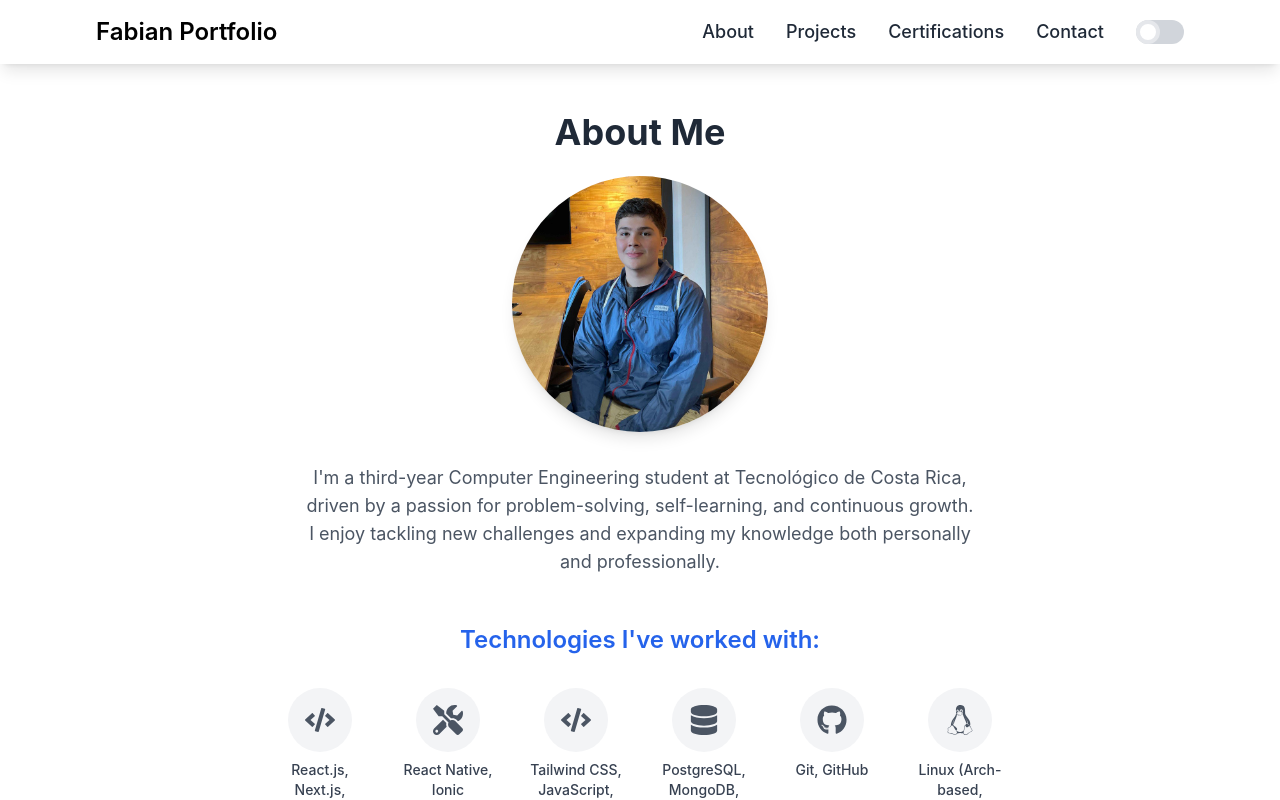
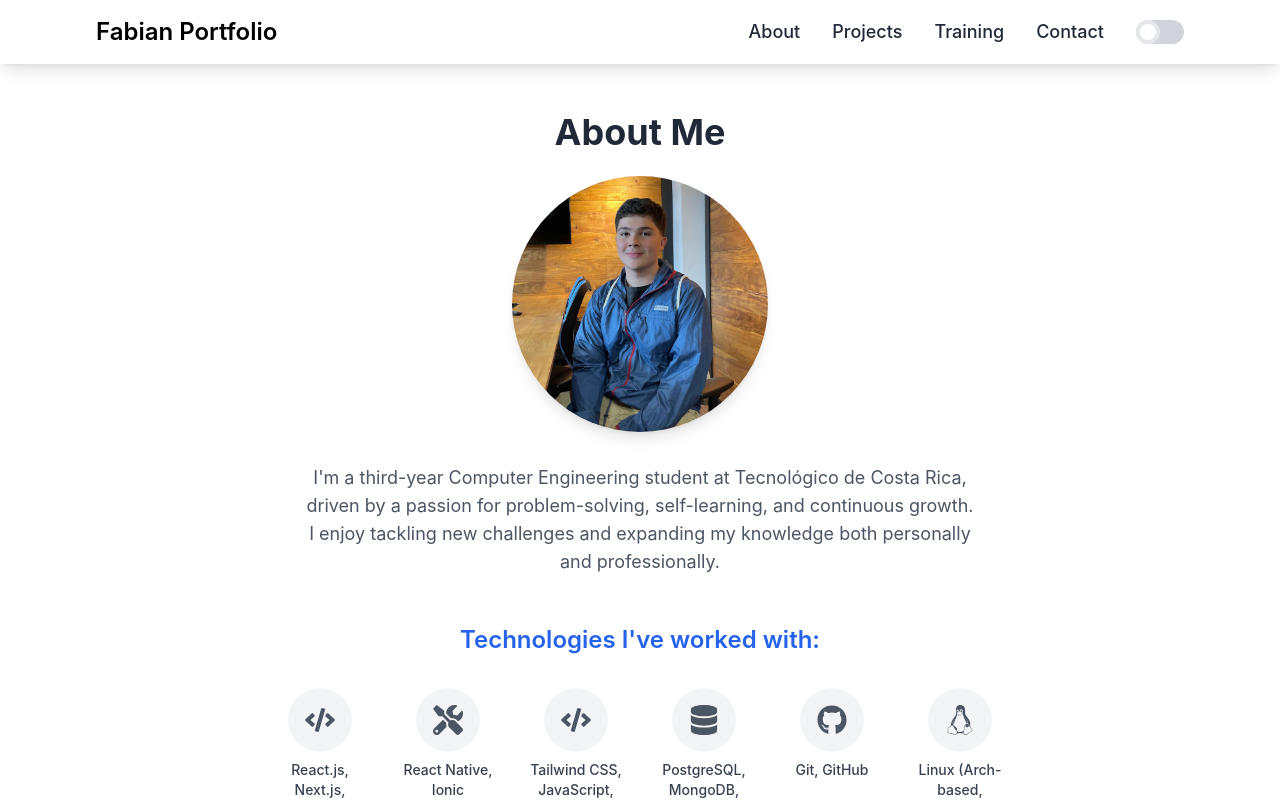
Before and after one commit to FabsCR/dev-portfolio-fabs, a Next.js app: page / in a window 1280 px wide. Shown: the top 800 px of the page. Built offline with nearby package versions, Linux system fonts and the light colour scheme; what @radix-ui/themes would draw is missing.

Commit message:
chore: update navbar label Training for consistency

```diff
--- a/src/components/Navbar.tsx
+++ b/src/components/Navbar.tsx
@@ -49,7 +49,7 @@ export default function Navbar() {
   const links = [
     { href: "#about", label: "About" },
     { href: "#projects", label: "Projects" },
-    { href: "#certifications", label: "Certifications" },
+    { href: "#certifications", label: "Training" },
     { href: "#contact", label: "Contact" },
   ];
 
```
